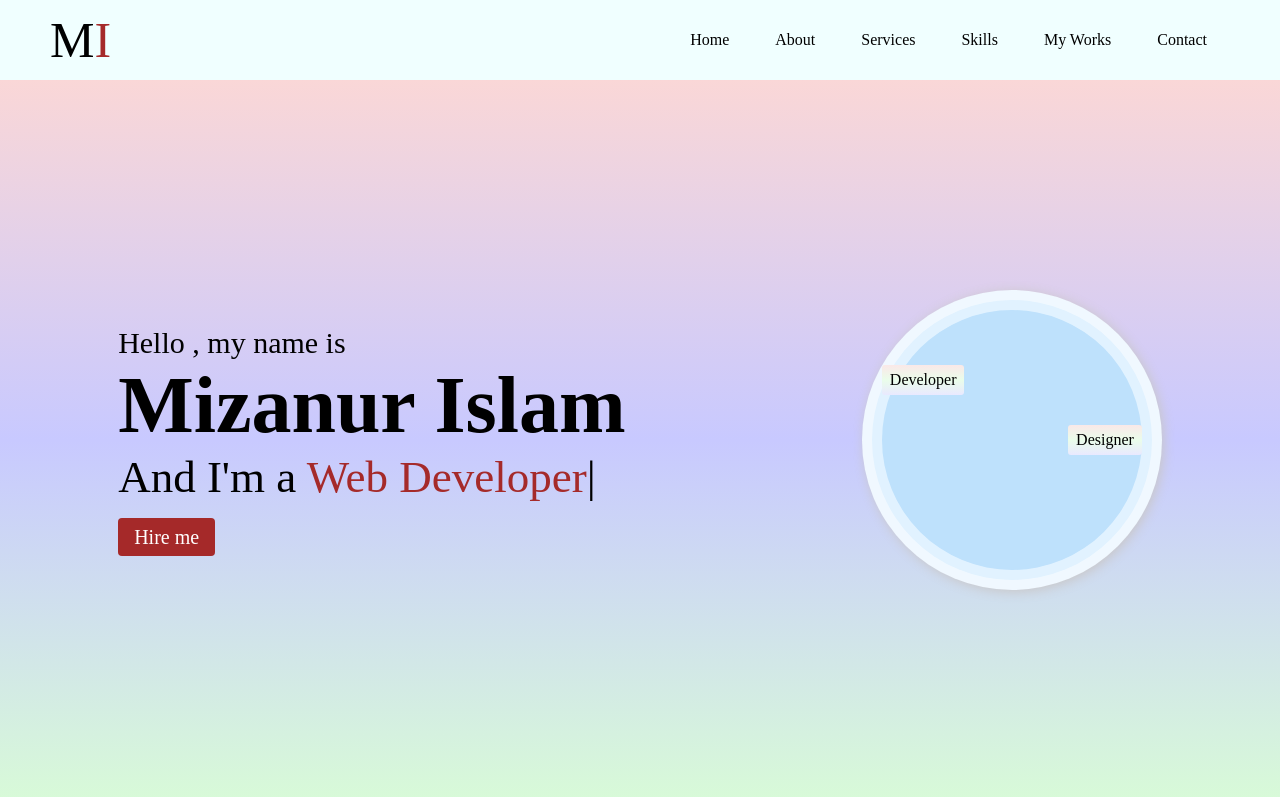
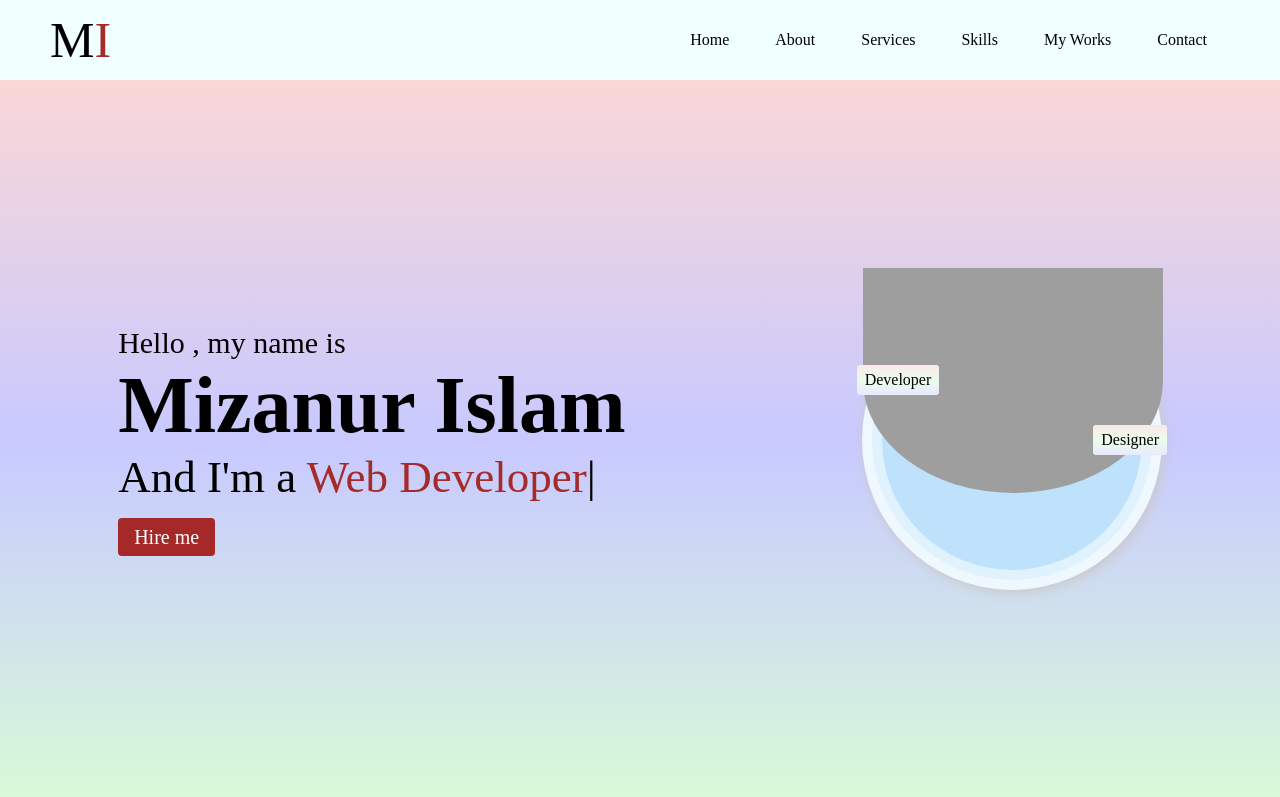
Before and after one commit to Mizanurislam1/mizanurislam, a plain HTML site: page index.html in a window 1280 px wide. Shown: the top 797 px of the page. Drawn offline with nearby package versions, Linux system fonts and the light colour scheme; the site is published under a folder, as on GitHub Pages, so addresses that start at the root find nothing.

Commit message:
Update index.html

```diff
--- a/index.html
+++ b/index.html
@@ -51,7 +51,7 @@
                 <div class="box-layer-1">
                     <div class="box-layer-2">
                         <div class="box-layer-3">
-                            <span class="img-text-1">Developer</span><img src="/images/author.png" alt=""><span
+                            <span class="img-text-1">Developer</span><img src="images/author.png" alt=""><span
                                 class="img-text-2">Designer</span>
                         </div>
                     </div>
```
